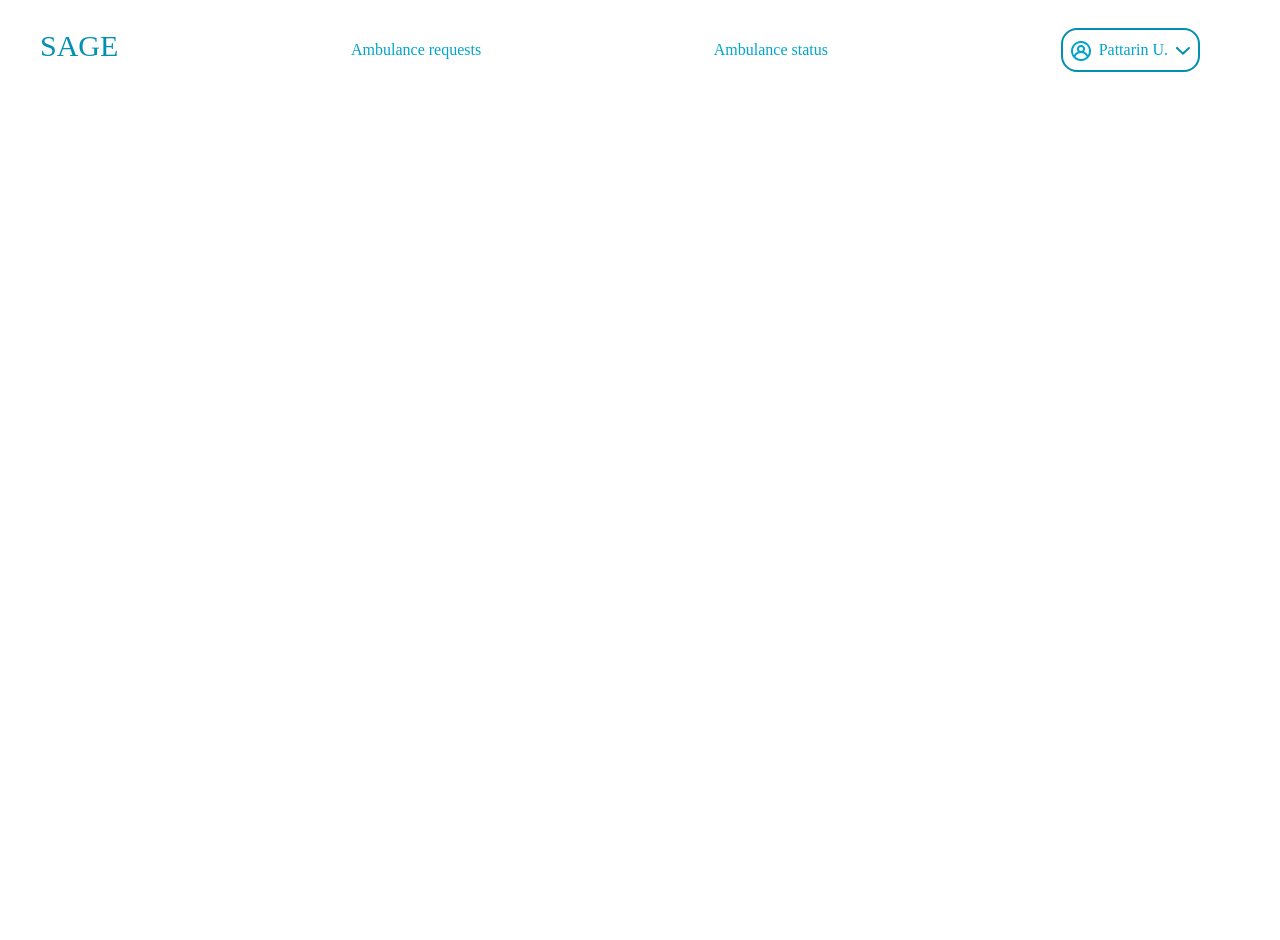
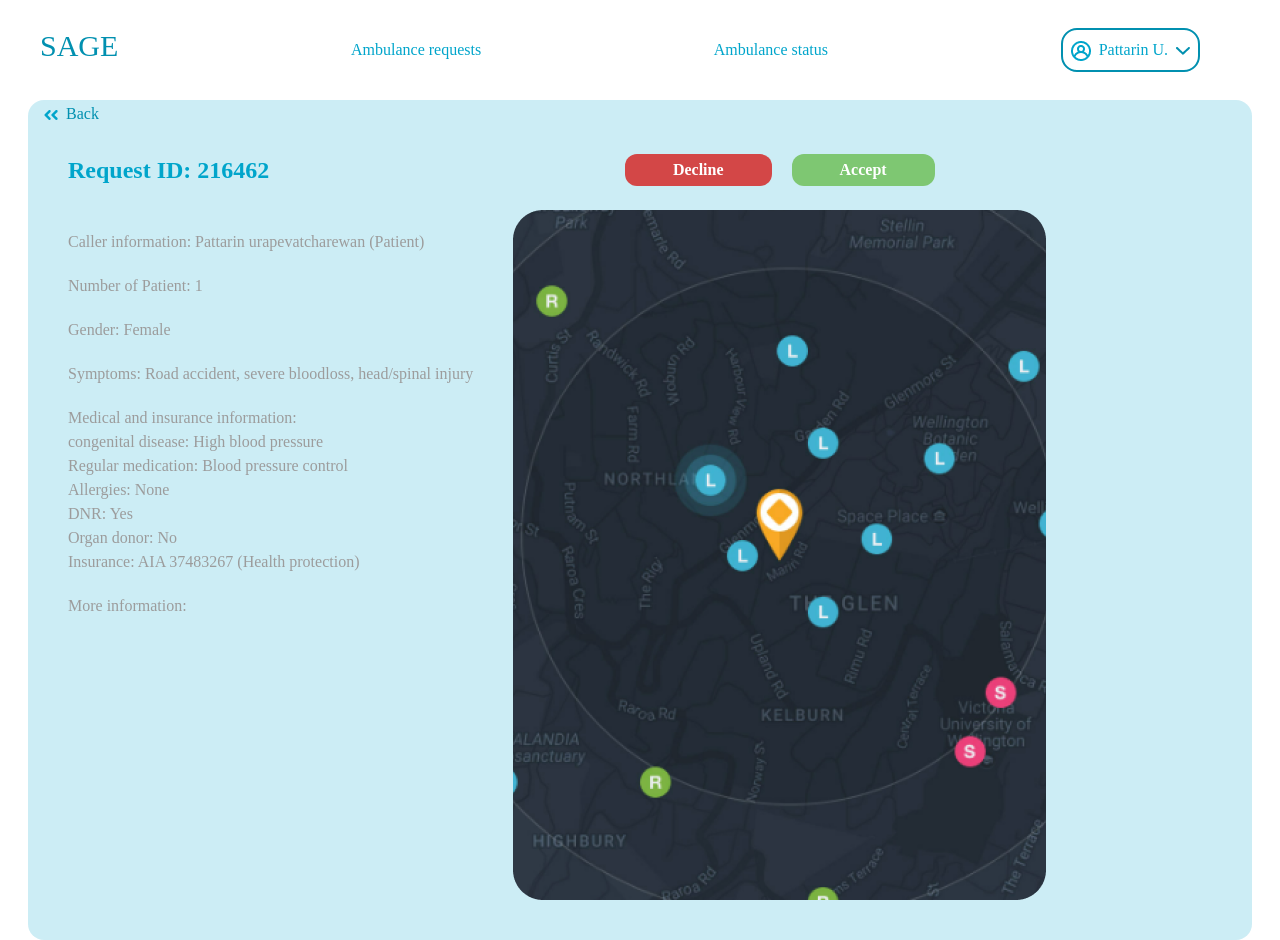
Before and after one commit to titichayajojo/sage-web-ui, a Next.js app: page /RequestDetails in a window 1280 px wide. Before the commit the page ends 800 px from the top, so only its background shows below. Built offline with nearby package versions, Linux system fonts and the light colour scheme; a web font is replaced by a local one.

Commit message:
[ADD]✨ request details page

```diff
--- a/components/LoginBox/index.js
+++ b/components/LoginBox/index.js
@@ -9,9 +9,7 @@ export default function LoginBox(props) {
         <p className="mt-9 mb-16 text-3xl text-header-dark">Login</p>
 
         <div className="w-4/5">
-          <label className="text-header-dark text-xl" for="email">
-            Email
-          </label>
+          <label className="text-header-dark text-xl">Email</label>
           <br></br>
           <input
             className="mb-16 h-14 w-full rounded-2xl pl-3 mt-2"
@@ -23,9 +21,7 @@ export default function LoginBox(props) {
         </div>
 
         <div className="w-4/5">
-          <label className="text-header-dark mb-3 text-xl" for="last">
-            Password
-          </label>
+          <label className="text-header-dark mb-3 text-xl">Password</label>
           <br></br>
           <input
             className="mb-16 h-14 w-full rounded-2xl pl-3 mt-2"
@@ -36,7 +32,10 @@ export default function LoginBox(props) {
           <br></br>
         </div>
 
-        <button className="bg-header-light rounded-2xl py-3 px-20 text-3xl text-white mb-12" type="submit">
+        <button
+          className="bg-header-light rounded-2xl py-3 px-20 text-3xl text-white mb-12"
+          type="submit"
+        >
           Login
         </button>
       </form>
--- a/components/RequestDetailsBox/index.js
+++ b/components/RequestDetailsBox/index.js
@@ -0,0 +1,59 @@
+import Image from "next/image";
+import backArrow from "../../images/BackArrow.png";
+import map from "../../images/Map.png";
+
+export default function RequestListBox(props) {
+  return (
+    <div className="bg-header-light/20 rounded-2xl mx-7">
+      <div className="flex">
+        <Image src={backArrow} alt="arrowImg" className="inline-block ml-2" />
+        <div className="mt-0.5 text-header-dark text-base">Back</div>
+      </div>
+
+      <table className="table-auto w-fit ml-10">
+        <thead>
+          <tr className="h-20">
+            <th className="text-header-light text-2xl text-left">
+              Request ID: 216462
+            </th>
+            <th>
+              <button className="rounded-xl bg-btn-red px-12 py-1 text-white ml-auto">
+                Decline
+              </button>
+              <button className="rounded-xl bg-btn-green px-12 py-1 text-white ml-5">
+                Accept
+              </button>
+            </th>
+          </tr>
+        </thead>
+        <tbody>
+          <tr className="align-top text-base text-grey">
+            <td className="pr-10">
+              <div className="my-5">
+                Caller information: Pattarin urapevatcharewan (Patient)
+              </div>
+              <div className="my-5">Number of Patient: 1</div>
+              <div className="my-5">Gender: Female</div>
+              <div className="my-5">
+                Symptoms: Road accident, severe bloodloss, head/spinal injury
+              </div>
+              <div>Medical and insurance information:</div>
+              <div>congenital disease: High blood pressure</div>
+              <div>Regular medication: Blood pressure control</div>
+              <div>Allergies: None</div>
+              <div>DNR: Yes</div>
+              <div>Organ donor: No</div>
+              <div>Insurance: AIA 37483267 (Health protection)</div>
+              <div className="my-5">More information: </div>
+            </td>
+            <td>
+              <div className="ml-auto flex justify-center mb-10">
+                <Image src={map} alt="arrowImg" />
+              </div>
+            </td>
+          </tr>
+        </tbody>
+      </table>
+    </div>
+  );
+}
--- a/pages/RequestDetails/index.js
+++ b/pages/RequestDetails/index.js
@@ -1,10 +1,11 @@
 import SageNavBar from "../../components/SageNavBar";
-import RequestListBox from "@/components/RequestListBox";
+import RequestDetailsBox from "@/components/RequestDetailsBox";
 
 export default function Login() {
   return (
     <div>
       <SageNavBar />
+      <RequestDetailsBox />
     </div>
   );
 }
```
Also changed, not shown: images/BackArrow.png (added).
